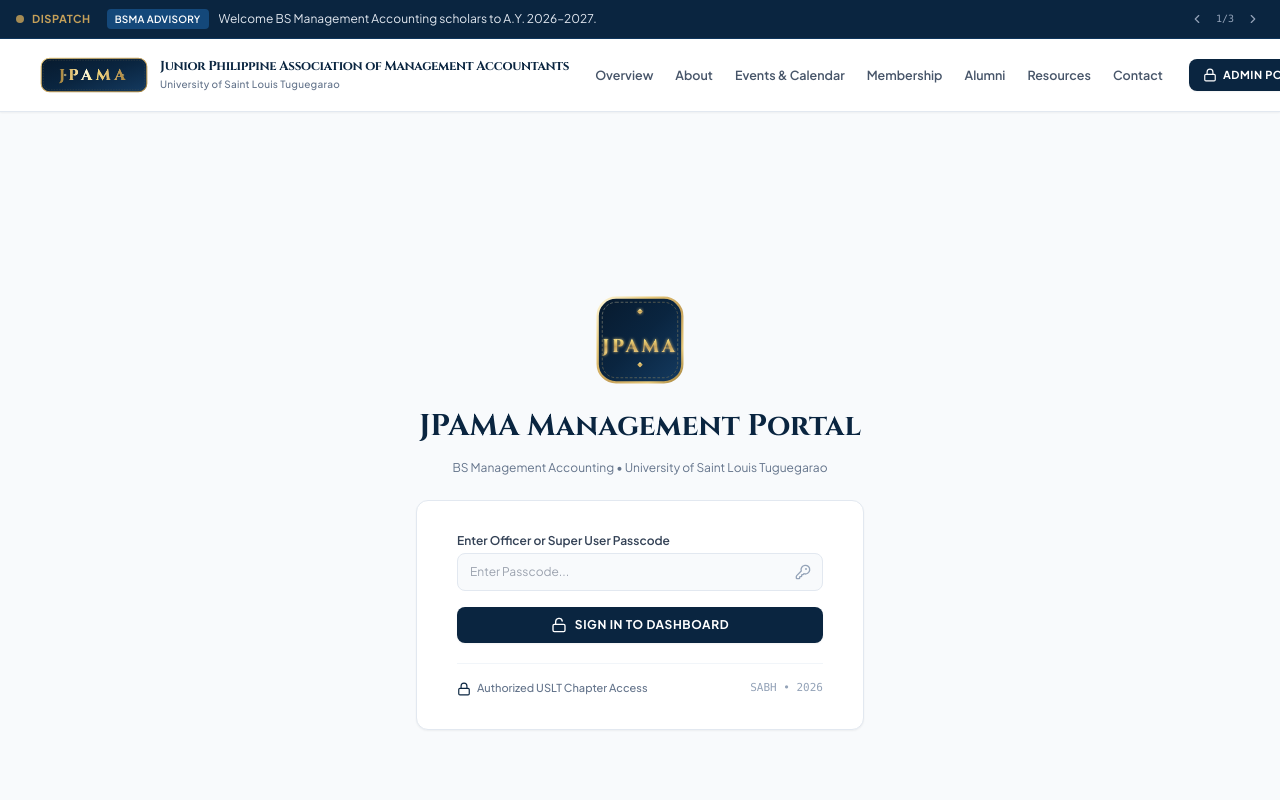
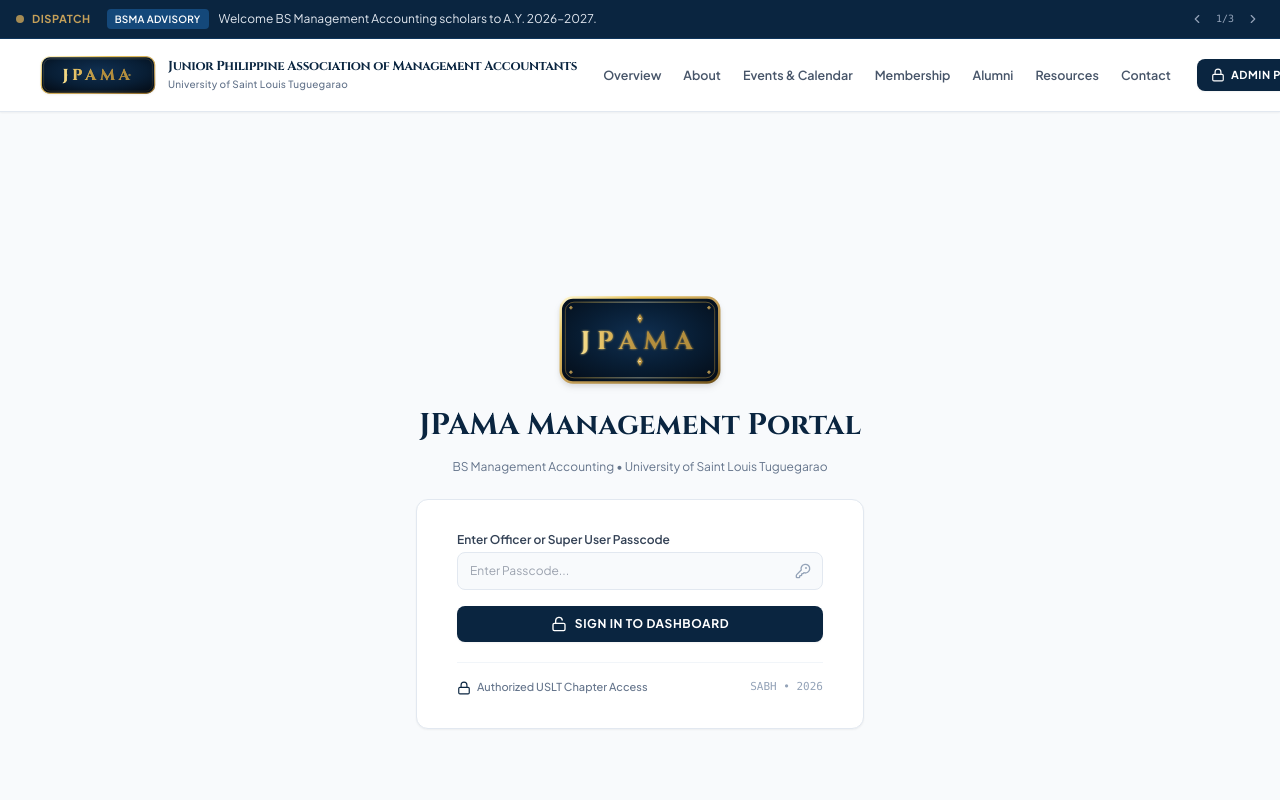
Before and after one commit to mcjoaquinomcjo-png/jpama-uslt, a Next.js app: page /admin in a window 1280 px wide. Shown: the top 800 px of the page. Built offline with nearby package versions, Linux system fonts and the light colour scheme.

Commit message:
style: refine JPAMA emblem box shape to executive plaque and add continuous illuminating liquid gold shimmer

```diff
--- a/src/components/JpamaLogo.tsx
+++ b/src/components/JpamaLogo.tsx
@@ -11,60 +11,122 @@
 
 export default function JpamaLogo({
   size = "md",
-  variant = "badge",
+  variant = "crest",
   className = "",
   withGlow = false,
 }: JpamaLogoProps) {
+  // Proportional executive plaque dimensions (approx 1.8 : 1 ratio)
   const sizeMap = {
-    sm:  { w: 38,  h: 38,  badgeW: 84,  badgeH: 34 },
-    md:  { w: 52,  h: 52,  badgeW: 108, badgeH: 42 },
-    lg:  { w: 72,  h: 72,  badgeW: 140, badgeH: 54 },
-    xl:  { w: 92,  h: 92,  badgeW: 172, badgeH: 66 },
+    sm: { w: 62,  h: 36,  badgeW: 84,  badgeH: 36 },
+    md: { w: 92,  h: 52,  badgeW: 116, badgeH: 46 },
+    lg: { w: 126, h: 70,  badgeW: 148, badgeH: 56 },
+    xl: { w: 164, h: 90,  badgeW: 184, badgeH: 68 },
   };
 
   const dim = sizeMap[size];
 
-  // Unique gradient IDs per instance to prevent SVG defs conflicts
+  // Unique ID to avoid gradient & filter ID collisions across instances
   const uid = React.useId().replace(/:/g, "");
 
-  // ─── 1. CREST ───────────────────────────────────────────────────────────────
+  // ─── 1. CREST / EXECUTIVE PLAQUE (Admin Login & Emblem Box) ──────────────────
   if (variant === "crest") {
     return (
       <div
-        className={`relative inline-flex items-center justify-center flex-shrink-0 select-none ${className}`}
+        className={`relative inline-flex items-center justify-center flex-shrink-0 select-none group ${className}`}
         style={{ width: dim.w, height: dim.h }}
       >
-        {withGlow && (
-          <div className="absolute inset-0 rounded-xl bg-[#C5A059]/30 blur-lg -z-10 animate-pulse pointer-events-none" />
+        {/* Illuminating ambient golden aura */}
+        {withGlow ? (
+          <div className="absolute -inset-2 rounded-2xl bg-gradient-to-r from-[#C5A059]/25 via-[#E8C97A]/35 to-[#C5A059]/25 blur-xl -z-10 animate-pulse pointer-events-none" />
+        ) : (
+          <div className="absolute -inset-1 rounded-xl bg-[#C5A059]/10 blur-md -z-10 pointer-events-none" />
         )}
+
         <svg
-          viewBox="0 0 100 100"
-          className="w-full h-full"
+          viewBox="0 0 160 88"
+          className="w-full h-full drop-shadow-md overflow-visible"
           fill="none"
           xmlns="http://www.w3.org/2000/svg"
         >
           <defs>
-            <linearGradient id={`navy-${uid}`} x1="0%" y1="0%" x2="100%" y2="100%">
-              <stop offset="0%"   stopColor="#071A2E" />
-              <stop offset="50%"  stopColor="#0A2540" />
-              <stop offset="100%" stopColor="#143A60" />
+            {/* Deep Royal Midnight Blue Enamel */}
+            <radialGradient id={`bgEnamel-${uid}`} cx="50%" cy="45%" r="70%">
+              <stop offset="0%" stopColor="#103052" />
+              <stop offset="50%" stopColor="#081E35" />
+              <stop offset="100%" stopColor="#040D18" />
+            </radialGradient>
+
+            {/* Beveled 24K Polished Gold Frame */}
+            <linearGradient id={`goldBezel-${uid}`} x1="0%" y1="0%" x2="100%" y2="100%">
+              <stop offset="0%" stopColor="#FFF6CC" />
+              <stop offset="25%" stopColor="#E5C158" />
+              <stop offset="50%" stopColor="#C5A059" />
+              <stop offset="80%" stopColor="#9E7D38" />
+              <stop offset="100%" stopColor="#6E5018" />
             </linearGradient>
-            <linearGradient id={`gold-${uid}`} x1="0%" y1="0%" x2="100%" y2="100%">
-              <stop offset="0%"   stopColor="#FFF8DC" />
-              <stop offset="30%"  stopColor="#E8C97A" />
-              <stop offset="55%"  stopColor="#C5A059" />
-              <stop offset="80%"  stopColor="#E8C97A" />
+
+            {/* Inner Gold Hairline Inset */}
+            <linearGradient id={`goldHairline-${uid}`} x1="0%" y1="0%" x2="100%" y2="0%">
+              <stop offset="0%" stopColor="#9E7D38" />
+              <stop offset="20%" stopColor="#E5C158" />
+              <stop offset="50%" stopColor="#FFF6CC" />
+              <stop offset="80%" stopColor="#E5C158" />
               <stop offset="100%" stopColor="#9E7D38" />
             </linearGradient>
-            <linearGradient id={`shine-${uid}`} x1="0%" y1="0%" x2="0%" y2="100%">
-              <stop offset="0%"   stopColor="#FFFBE0" />
-              <stop offset="25%"  stopColor="#F5D978" />
-              <stop offset="50%"  stopColor="#C5A059" />
-              <stop offset="75%"  stopColor="#E8C97A" />
-              <stop offset="100%" stopColor="#9E7D38" />
+
+            {/* CONTINUOUS ILLUMINATING LIQUID GOLD SHIMMER FOR JPAMA */}
+            <linearGradient id={`shimmerBeam-${uid}`} x1="-100%" y1="0%" x2="50%" y2="0%">
+              <stop offset="0%" stopColor="#B38E3E" />
+              <stop offset="18%" stopColor="#DFB95C" />
+              <stop offset="35%" stopColor="#F9E292" />
+              <stop offset="47%" stopColor="#FFFFFF" />
+              <stop offset="50%" stopColor="#FFFEE8" />
+              <stop offset="53%" stopColor="#FFFFFF" />
+              <stop offset="65%" stopColor="#F9E292" />
+              <stop offset="82%" stopColor="#DFB95C" />
+              <stop offset="100%" stopColor="#B38E3E" />
+              <animate
+                attributeName="x1"
+                from="-120%"
+                to="140%"
+                dur="3.2s"
+                repeatCount="indefinite"
+              />
+              <animate
+                attributeName="x2"
+                from="30%"
+                to="290%"
+                dur="3.2s"
+                repeatCount="indefinite"
+              />
             </linearGradient>
-            <filter id={`glow-${uid}`} x="-20%" y="-20%" width="140%" height="140%">
-              <feGaussianBlur stdDeviation="1.5" result="blur" />
+
+            {/* Traveling Surface Glint Across the Lacquer Plaque */}
+            <linearGradient id={`surfaceSheen-${uid}`} x1="-150%" y1="0%" x2="50%" y2="100%">
+              <stop offset="0%" stopColor="#FFFFFF" stopOpacity="0" />
+              <stop offset="45%" stopColor="#FFFFFF" stopOpacity="0" />
+              <stop offset="50%" stopColor="#FFFFFF" stopOpacity="0.08" />
+              <stop offset="55%" stopColor="#FFFFFF" stopOpacity="0" />
+              <stop offset="100%" stopColor="#FFFFFF" stopOpacity="0" />
+              <animate
+                attributeName="x1"
+                from="-150%"
+                to="150%"
+                dur="4.5s"
+                repeatCount="indefinite"
+              />
+              <animate
+                attributeName="x2"
+                from="50%"
+                to="350%"
+                dur="4.5s"
+                repeatCount="indefinite"
+              />
+            </linearGradient>
+
+            {/* Specular Text Bloom & Glow */}
+            <filter id={`illuminatingGlow-${uid}`} x="-20%" y="-40%" width="140%" height="180%">
+              <feGaussianBlur stdDeviation="1.2" result="blur" />
               <feMerge>
                 <feMergeNode in="blur" />
                 <feMergeNode in="SourceGraphic" />
@@ -72,45 +134,102 @@
             </filter>
           </defs>
 
-          {/* Background shield */}
-          <rect x="4" y="4" width="92" height="92" rx="20"
-            fill={`url(#navy-${uid})`} stroke={`url(#gold-${uid})`} strokeWidth="2.5" />
+          {/* 1. Main Outer Plaque (Clean, Executive 1.8:1 Proportions) */}
+          <rect
+            x="2.5"
+            y="2.5"
+            width="155"
+            height="83"
+            rx="12"
+            fill={`url(#bgEnamel-${uid})`}
+            stroke={`url(#goldBezel-${uid})`}
+            strokeWidth="2.4"
+          />
 
-          {/* Inner gold inset ring */}
-          <rect x="9" y="9" width="82" height="82" rx="15"
-            fill="none" stroke={`url(#gold-${uid})`} strokeWidth="0.8" strokeOpacity="0.45"
-            strokeDasharray="3 2" />
+          {/* 2. Traveling Surface Sheen Sweep */}
+          <rect
+            x="3.5"
+            y="3.5"
+            width="153"
+            height="81"
+            rx="11"
+            fill={`url(#surfaceSheen-${uid})`}
+          />
 
-          {/* Top ornament – small diamond */}
-          <polygon points="50,16 53,19 50,22 47,19" fill={`url(#shine-${uid})`} filter={`url(#glow-${uid})`} />
-          {/* Flanking lines */}
-          <line x1="15" y1="19" x2="44" y2="19" stroke={`url(#gold-${uid})`} strokeWidth="0.7" strokeOpacity="0.5" />
-          <line x1="56" y1="19" x2="85" y2="19" stroke={`url(#gold-${uid})`} strokeWidth="0.7" strokeOpacity="0.5" />
+          {/* 3. Solid Gold Hairline Inset (Pristine Jewellery Line - NO Dashes) */}
+          <rect
+            x="7"
+            y="7"
+            width="146"
+            height="74"
+            rx="8.5"
+            fill="none"
+            stroke={`url(#goldHairline-${uid})`}
+            strokeWidth="0.85"
+            strokeOpacity="0.6"
+          />
 
-          {/* JPAMA main text */}
+          {/* 4. Four Precision Corner Micro-Diamonds */}
+          <polygon points="12.5,10.5 14.5,12.5 12.5,14.5 10.5,12.5" fill={`url(#goldBezel-${uid})`} opacity="0.85" />
+          <polygon points="147.5,10.5 149.5,12.5 147.5,14.5 145.5,12.5" fill={`url(#goldBezel-${uid})`} opacity="0.85" />
+          <polygon points="12.5,73.5 14.5,75.5 12.5,77.5 10.5,75.5" fill={`url(#goldBezel-${uid})`} opacity="0.85" />
+          <polygon points="147.5,73.5 149.5,75.5 147.5,77.5 145.5,75.5" fill={`url(#goldBezel-${uid})`} opacity="0.85" />
+
+          {/* 5. Top Balance Rule with Radiant Center Star */}
+          <line
+            x1="34"
+            y1="23"
+            x2="126"
+            y2="23"
+            stroke={`url(#goldHairline-${uid})`}
+            strokeWidth="0.75"
+            strokeOpacity="0.5"
+          />
+          <polygon
+            points="80,18.5 82.5,23 80,27.5 77.5,23"
+            fill={`url(#shimmerBeam-${uid})`}
+            filter={`url(#illuminatingGlow-${uid})`}
+          />
+          <circle cx="80" cy="23" r="0.75" fill="#FFFFFF" />
+
+          {/* 6. STATIC JPAMA WORDMARK WITH ILLUMINATING CONTINUOUS SHIMMER */}
           <text
-            x="50" y="58"
+            x="80"
+            y="47"
             textAnchor="middle"
             dominantBaseline="middle"
-            fill={`url(#shine-${uid})`}
-            filter={`url(#glow-${uid})`}
-            fontFamily="'Cinzel', 'Playfair Display', Georgia, serif"
+            fill={`url(#shimmerBeam-${uid})`}
+            filter={`url(#illuminatingGlow-${uid})`}
+            fontFamily="'Cinzel', 'Playfair Display', 'Bodoni MT', 'Times New Roman', Georgia, serif"
             fontWeight="bold"
-            fontSize="20"
-            letterSpacing="3"
+            fontSize="25"
+            letterSpacing="6.5"
           >
             JPAMA
           </text>
 
-          {/* Bottom ornament lines */}
-          <line x1="18" y1="77" x2="82" y2="77" stroke={`url(#gold-${uid})`} strokeWidth="0.8" strokeOpacity="0.4" />
-          <polygon points="50,74 53,77 50,80 47,77" fill={`url(#shine-${uid})`} />
+          {/* 7. Bottom Balance Rule with Radiant Center Star */}
+          <line
+            x1="34"
+            y1="65"
+            x2="126"
+            y2="65"
+            stroke={`url(#goldHairline-${uid})`}
+            strokeWidth="0.75"
+            strokeOpacity="0.5"
+          />
+          <polygon
+            points="80,60.5 82.5,65 80,69.5 77.5,65"
+            fill={`url(#shimmerBeam-${uid})`}
+            filter={`url(#illuminatingGlow-${uid})`}
+          />
+          <circle cx="80" cy="65" r="0.75" fill="#FFFFFF" />
         </svg>
       </div>
     );
   }
 
-  // ─── 2. BADGE (Navbar pill) ──────────────────────────────────────────────────
+  // ─── 2. BADGE (Navbar Pill with Matching Illuminating Shimmer) ───────────────
   if (variant === "badge") {
     return (
       <div
@@ -118,33 +237,52 @@
         style={{ width: dim.badgeW, height: dim.badgeH }}
       >
         <svg
-          viewBox="0 0 180 60"
-          className="w-full h-full"
+          viewBox="0 0 176 60"
+          className="w-full h-full drop-shadow-sm overflow-visible"
           fill="none"
           xmlns="http://www.w3.org/2000/svg"
         >
           <defs>
-            <linearGradient id={`bNavy-${uid}`} x1="0%" y1="0%" x2="100%" y2="100%">
-              <stop offset="0%"   stopColor="#071A2E" />
-              <stop offset="50%"  stopColor="#0A2540" />
-              <stop offset="100%" stopColor="#143A60" />
+            <radialGradient id={`bNavy-${uid}`} cx="50%" cy="40%" r="70%">
+              <stop offset="0%" stopColor="#103052" />
+              <stop offset="60%" stopColor="#081E35" />
+              <stop offset="100%" stopColor="#040D18" />
+            </radialGradient>
+
+            <linearGradient id={`bBorder-${uid}`} x1="0%" y1="0%" x2="100%" y2="100%">
+              <stop offset="0%" stopColor="#FFF6CC" />
+              <stop offset="30%" stopColor="#E5C158" />
+              <stop offset="70%" stopColor="#C5A059" />
+              <stop offset="100%" stopColor="#8A6726" />
             </linearGradient>
-            {/* Shimmer sweep gradient */}
-            <linearGradient id={`bShimmer-${uid}`} x1="0%" y1="0%" x2="100%" y2="0%">
-              <stop offset="0%"   stopColor="#9E7D38" />
-              <stop offset="20%"  stopColor="#E8C97A" />
-              <stop offset="38%"  stopColor="#FFFBE0" />
-              <stop offset="50%"  stopColor="#F5D978" />
-              <stop offset="65%"  stopColor="#E8C97A" />
-              <stop offset="82%"  stopColor="#C5A059" />
-              <stop offset="100%" stopColor="#9E7D38" />
+
+            <linearGradient id={`bShimmerBeam-${uid}`} x1="-100%" y1="0%" x2="50%" y2="0%">
+              <stop offset="0%" stopColor="#B38E3E" />
+              <stop offset="20%" stopColor="#DFB95C" />
+              <stop offset="38%" stopColor="#F9E292" />
+              <stop offset="47%" stopColor="#FFFFFF" />
+              <stop offset="50%" stopColor="#FFFEE8" />
+              <stop offset="53%" stopColor="#FFFFFF" />
+              <stop offset="65%" stopColor="#F9E292" />
+              <stop offset="82%" stopColor="#DFB95C" />
+              <stop offset="100%" stopColor="#B38E3E" />
+              <animate
+                attributeName="x1"
+                from="-120%"
+                to="140%"
+                dur="3.2s"
+                repeatCount="indefinite"
+              />
+              <animate
+                attributeName="x2"
+                from="30%"
+                to="290%"
+                dur="3.2s"
+                repeatCount="indefinite"
+              />
             </linearGradient>
-            <linearGradient id={`bBorder-${uid}`} x1="0%" y1="0%" x2="100%" y2="100%">
-              <stop offset="0%"   stopColor="#E8C97A" />
-              <stop offset="50%"  stopColor="#C5A059" />
-              <stop offset="100%" stopColor="#9E7D38" />
-            </linearGradient>
-            <filter id={`bGlow-${uid}`} x="-10%" y="-30%" width="120%" height="160%">
+
+            <filter id={`bGlow-${uid}`} x="-15%" y="-30%" width="130%" height="160%">
               <feGaussianBlur stdDeviation="1" result="blur" />
               <feMerge>
                 <feMergeNode in="blur" />
@@ -153,38 +291,50 @@
             </filter>
           </defs>
 
-          {/* Background rounded pill */}
-          <rect x="2" y="2" width="176" height="56" rx="14"
+          {/* Pill Container */}
+          <rect
+            x="2"
+            y="2"
+            width="172"
+            height="56"
+            rx="13"
             fill={`url(#bNavy-${uid})`}
             stroke={`url(#bBorder-${uid})`}
-            strokeWidth="1.8" />
+            strokeWidth="1.8"
+          />
 
-          {/* Inner subtle inset */}
-          <rect x="5.5" y="5.5" width="169" height="49" rx="11"
+          {/* Inner Solid Inset */}
+          <rect
+            x="5.5"
+            y="5.5"
+            width="165"
+            height="49"
+            rx="10"
             fill="none"
             stroke={`url(#bBorder-${uid})`}
-            strokeWidth="0.6"
-            strokeOpacity="0.35"
-            strokeDasharray="2.5 2" />
+            strokeWidth="0.65"
+            strokeOpacity="0.4"
+          />
 
-          {/* Flanking ornamental lines */}
-          <line x1="14" y1="30" x2="38" y2="30" stroke={`url(#bBorder-${uid})`} strokeWidth="0.7" strokeOpacity="0.55" />
-          <line x1="142" y1="30" x2="166" y2="30" stroke={`url(#bBorder-${uid})`} strokeWidth="0.7" strokeOpacity="0.55" />
-          {/* Small diamond ornaments */}
-          <polygon points="42,28 45,30 42,32 39,30" fill={`url(#bShimmer-${uid})`} opacity="0.7" />
-          <polygon points="138,28 141,30 138,32 135,30" fill={`url(#bShimmer-${uid})`} opacity="0.7" />
+          {/* Flanking Ornaments */}
+          <line x1="15" y1="30" x2="36" y2="30" stroke={`url(#bBorder-${uid})`} strokeWidth="0.75" strokeOpacity="0.5" />
+          <polygon points="40,28 42.5,30 40,32 37.5,30" fill={`url(#bShimmerBeam-${uid})`} opacity="0.75" />
 
-          {/* Main JPAMA text with shimmer */}
+          <line x1="140" y1="30" x2="161" y2="30" stroke={`url(#bBorder-${uid})`} strokeWidth="0.75" strokeOpacity="0.5" />
+          <polygon points="136,28 138.5,30 136,32 133.5,30" fill={`url(#bShimmerBeam-${uid})`} opacity="0.75" />
+
+          {/* Wordmark with Illuminating Shimmer */}
           <text
-            x="90" y="32"
+            x="88"
+            y="31"
             textAnchor="middle"
             dominantBaseline="middle"
-            fill={`url(#bShimmer-${uid})`}
+            fill={`url(#bShimmerBeam-${uid})`}
             filter={`url(#bGlow-${uid})`}
-            fontFamily="'Cinzel', 'Playfair Display', Georgia, serif"
+            fontFamily="'Cinzel', 'Playfair Display', 'Bodoni MT', Georgia, serif"
             fontWeight="bold"
-            fontSize="26"
-            letterSpacing="6"
+            fontSize="24"
+            letterSpacing="5.5"
           >
             JPAMA
           </text>
@@ -193,7 +343,7 @@
     );
   }
 
-  // ─── 3. FULL (Crest + text) ──────────────────────────────────────────────────
+  // ─── 3. FULL (Crest Plaque + Title text) ──────────────────────────────────────
   return (
     <div className={`flex items-center gap-3 select-none ${className}`}>
       <JpamaLogo size={size} variant="crest" />
```
